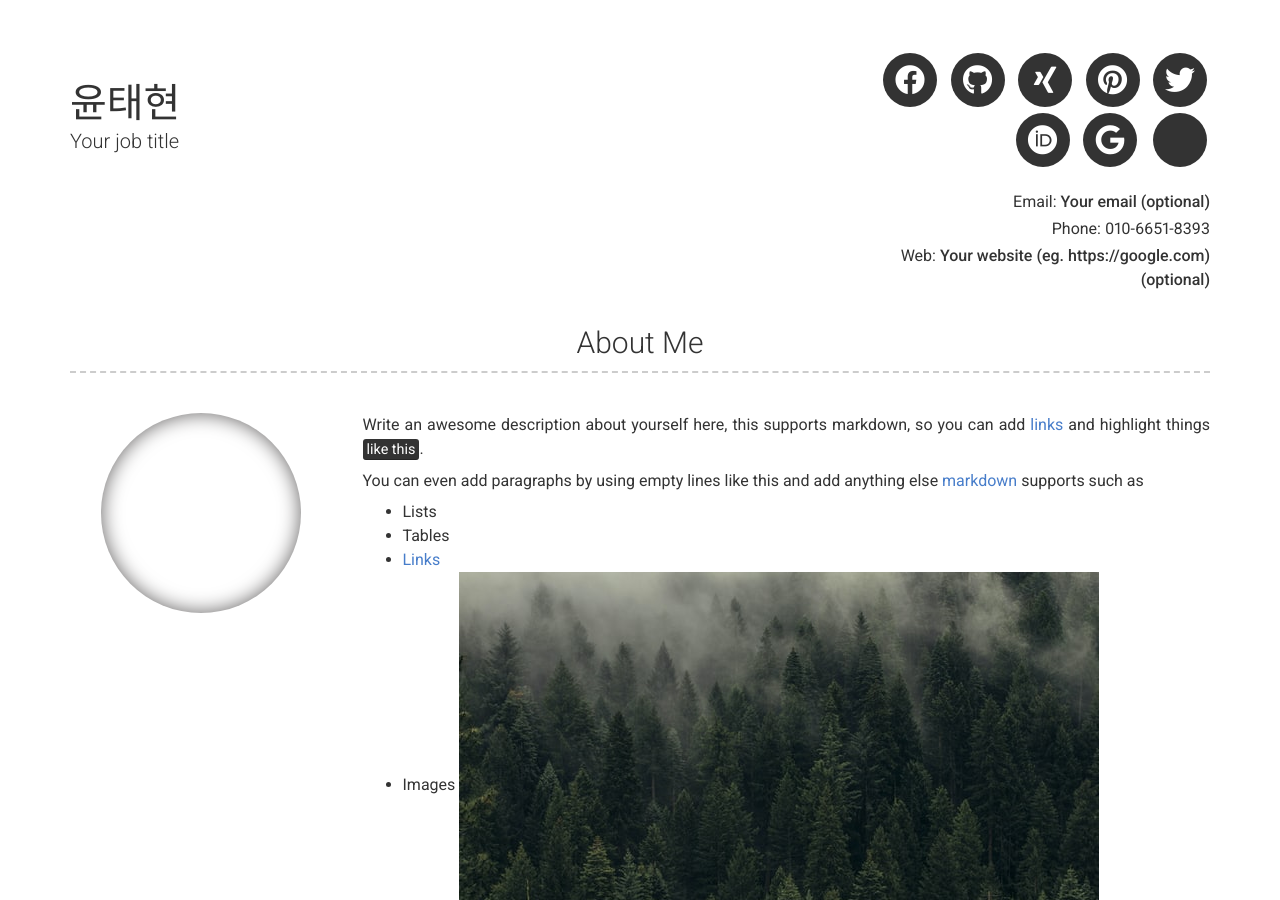
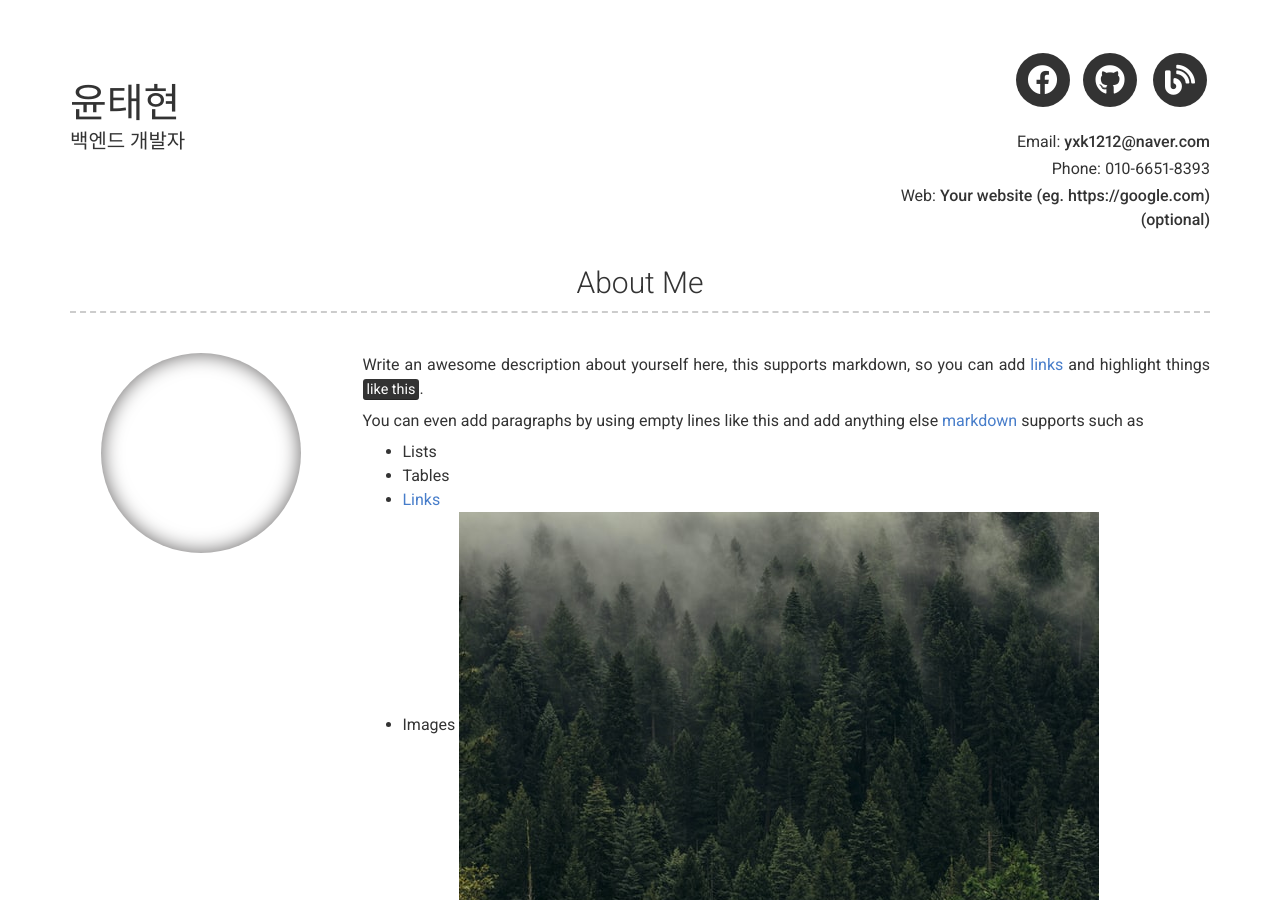
Before and after one commit to yth1122/yth1122.github.io, a Jekyll site: the page built from index.md, in a window 1280 px wide and 900 px high. Built offline with Jekyll 4.4.1, drawn with Linux system fonts in a browser that asks for light colours; nearby versions of some CDN libraries; some of the changed text lies outside the part shown.

Commit message:
header & config modify

```diff
--- a/_config.yml
+++ b/_config.yml
@@ -7,8 +7,8 @@ version: 2
 
 # Personal info
 name: 윤태현
-title: Your job title
-email: Your email (optional)
+title: 백엔드 개발자
+email: yxk1212@naver.com
 # email_title: Email (Email title override)
 phone: 010-6651-8393
 # phone_title: Phone (Phone title override)
@@ -19,25 +19,29 @@ website: Your website (eg. https://google.com)(optional)
 darkmode: false
 
 # Social links
-twitter_username: jekyllrb
-github_username:  jekyll
-stackoverflow_username: "00000001"
-dribbble_username: jekyll
+# twitter_username: jekyllrb
+github_username:  yth1122
+velog_username: yth1122
+# stackoverflow_username: "00000001"
+# dribbble_username: jekyll
 facebook_username: jekyll
-flickr_username: jekyll
-instagram_username: jekyll
-linkedin_username: jekyll
-xing_username: jekyll
-pinterest_username: jekyll
-youtube_username: jekyll
-orcid_username: 0000-0000-0000-0000
-googlescholar_username: D847cGsAAAAJ
+# flickr_username: jekyll
+# instagram_username: jekyll
+# linkedin_username: jekyll
+# xing_username: jekyll
+# pinterest_username: jekyll
+# youtube_username: jekyll
+# orcid_username: 0000-0000-0000-0000
+# googlescholar_username: D847cGsAAAAJ
 
 # Additional icon links
 additional_links:
-- title: Link name
-  icon: Font Awesome brand icon name (eg. fab fa-twitter) (https://fontawesome.com/icons?d=gallery&s=brands&m=free)
-  url: Link url (eg. https://google.com)
+# - title: Link name
+#   icon: Font Awesome brand icon name (eg. fab fa-twitter) (https://fontawesome.com/icons?d=gallery&s=brands&m=free)
+#   url: Link url (eg. https://google.com)
+- title: blog
+  icon: fas fa-blog
+  url: velog.io/@yth1122
 # - title: another link
 #   icon: font awesome brand icon name (eg. fab fa-twitter) (https://fontawesome.com/icons?d=gallery&s=brands&m=free)
 #   url: Link url (eg. https://google.com)
@@ -75,7 +79,7 @@ content:
             icon: fab fa-github
             url: Link to project (eg. sproogen.github.io/modern-resume-theme)(optional)
           - title:  Github page for project (eg. sproogen/modern-resume-theme)
-            icon: fab fa-github
+            icon: fab fa-blog
             url: Link to project (eg. sproogen.github.io/modern-resume-theme)(optional)
         quote: >
           Short overview of the project (optional)
--- a/_includes/header.html
+++ b/_includes/header.html
@@ -6,6 +6,13 @@
     </div>
     <div class="col-xs-12 col-sm-6 col-md-6 col-lg-4 header-right">
       <ul class="icons no-print">
+        {%- if site.dribbble_username -%}
+          <li>
+            <a target="_blank" href="https://dribbble.com/{{ site.dribbble_username| cgi_escape | escape }}" class="button button--sacnite button--round-l">
+              <i class="fab fa-dribbble-square" title="Dribble link"></i>
+            </a>
+          </li>
+        {%- endif -%}
         {%- if site.facebook_username -%}
           <li>
             <a target="_blank" href="https://www.facebook.com/{{ site.facebook_username| cgi_escape | escape }}" class="button button--sacnite button--round-l">
@@ -13,10 +20,38 @@
             </a>
           </li>
         {%- endif -%}
+        {%- if site.flickr_username -%}
+          <li>
+            <a target="_blank" href="https://www.flickr.com/photos/{{ site.flickr_username| cgi_escape | escape }}" class="button button--sacnite button--round-l">
+              <i class="fab fa-flickr" title="Flickr link"></i>
+            </a>
+          </li>
+        {%- endif -%}
         {%- if site.github_username -%}
           <li>
             <a target="_blank" href="https://github.com/{{ site.github_username| cgi_escape | escape }}" class="button button--sacnite button--round-l">
               <i class="fab fa-github" title="Github link"></i>
+            </a>
+          </li>
+        {%- endif -%}
+        {%- if site.stackoverflow_username -%}
+          <li>
+            <a target="_blank" href="https://stackoverflow.com/users/{{ site.stackoverflow_username| cgi_escape | escape }}" class="button button--sacnite button--round-l">
+              <i class="fab fa-stack-overflow" title="Stackoverflow link"></i>
+            </a>
+          </li>
+        {%- endif -%}
+        {%- if site.instagram_username -%}
+          <li>
+            <a target="_blank" href="https://www.instagram.com/{{ site.instagram_username| cgi_escape | escape }}" class="button button--sacnite button--round-l">
+              <i class="fab fa-instagram" title="Instagram link"></i>
+            </a>
+          </li>
+        {%- endif -%}
+        {%- if site.linkedin_username -%}
+          <li>
+            <a target="_blank" href="https://www.linkedin.com/in/{{ site.linkedin_username| cgi_escape | escape }}" class="button button--sacnite button--round-l">
+              <i class="fab fa-linkedin" title="Linkedin link"></i>
             </a>
           </li>
         {%- endif -%}
@@ -38,6 +73,13 @@
           <li>
             <a target="_blank" href="https://twitter.com/{{ site.twitter_username| cgi_escape | escape }}" class="button button--sacnite button--round-l">
               <i class="fab fa-twitter" title="Twitter link"></i>
+            </a>
+          </li>
+        {%- endif -%}
+        {%- if site.youtube_username -%}
+          <li>
+            <a target="_blank" href="https://www.youtube.com/{{ site.youtube_username| cgi_escape | escape }}" class="button button--sacnite button--round-l">
+              <i class="fab fa-youtube" title="Youtube link"></i>
             </a>
           </li>
         {%- endif -%}
```
